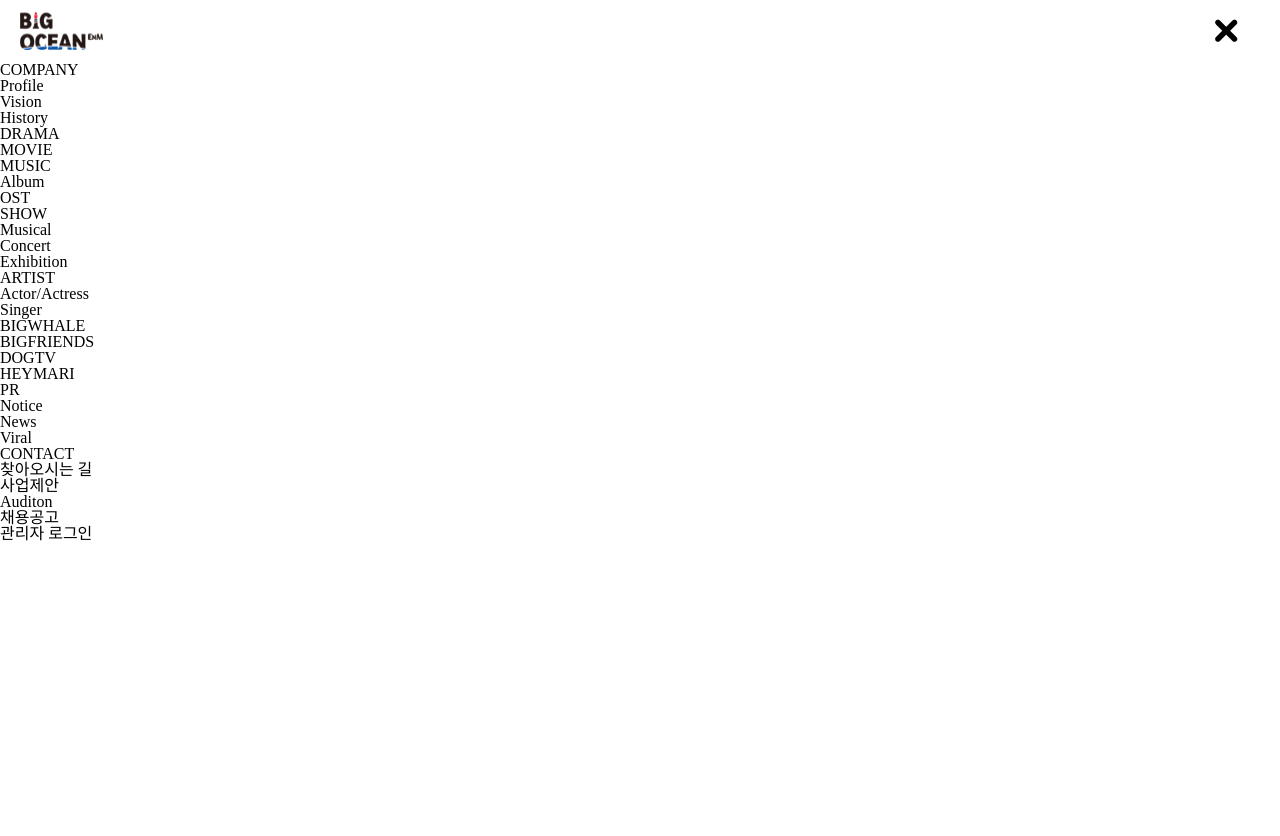
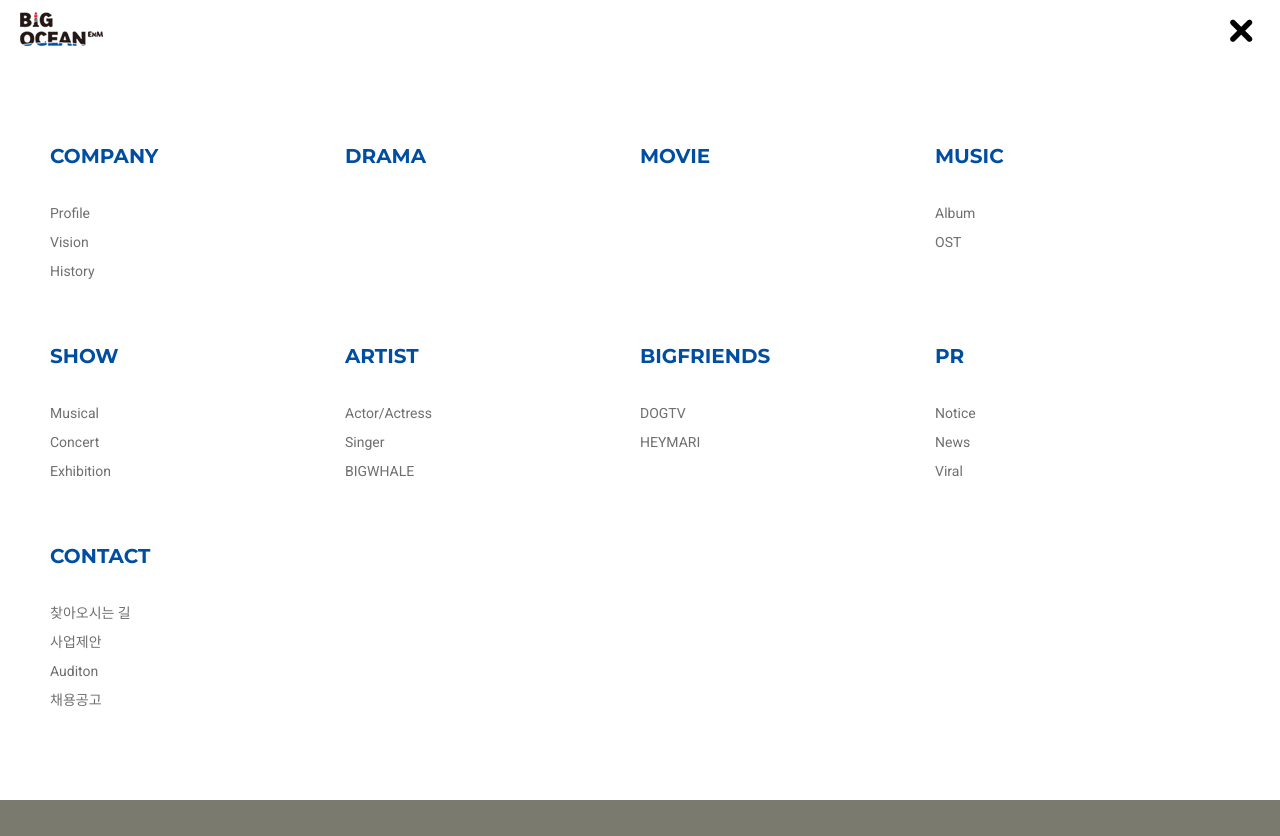
Before and after one commit to ryudg/BigOceanEnm, a plain HTML site: page index.html in a window 1280 px wide. Both pictures are taken after a click on the button 1241 px from the left and 30 px from the top of the page. Shown: the top 836 px of the page. After the commit the page ends 800 px from the top, so only its background shows below. Drawn offline with Linux system fonts and the light colour scheme.

Commit message:
Add files via upload

```diff
--- a/index.html
+++ b/index.html
@@ -81,71 +81,73 @@
     </header>
     <div class="menu1">
       <div class="clicked_nav">
-        <img src="./images/logo.png" alt="" />
+        <img class="cicked_logo" src="./images/logo.png" alt="" />
         <button class="nonhambtn">
           <img src="./images/nonehamberger.png" alt="" />
         </button>
       </div>
       <div class="clicked_content">
+        <div class="depth1">
+          <span><a href="">COMPANY</a></span>
           <ul>
-          <li>
-            COMPANY
+            <li><a href="#">Profile</a></li>
+            <li><a href="#">Vision</a></li>
+            <li><a href="#">History</a></li>
+          </ul>
+        </div>
+        <div class="depth1">
+          <span><a href="#">DRAMA</a></span>
+        </div>
+        <div class="depth1">
+          <span><a href="#">MOVIE</a></span>
+        </div>
+        <div class="depth1">
+          <span><a href="#">MUSIC</a></span>
           <ul>
-              <li>Profile</li>
-              <li>Vision</li>
-              <li>History</li>
+            <li><a href="#">Album</a></li>
+            <li><a href="#">OST</a></li>
           </ul>
-          </li>
-          <li>DRAMA</li>
-          <li>MOVIE</li>
-          <li>
-            MUSIC
+        </div>
+        <div class="depth1">
+          <span><a href="">SHOW</a></span>
           <ul>
-              <li>Album</li>
-              <li>OST</li>
+            <li><a href="#">Musical</a></li>
+            <li><a href="#">Concert</a></li>
+            <li><a href="#">Exhibition</a></li>
           </ul>
-          </li>
-          <li>
-            SHOW
+        </div>
+        <div class="depth1">
+          <span><a href="#">ARTIST</a></span>
           <ul>
-              <li>Musical</li>
-              <li>Concert</li>
-              <li>Exhibition</li>
+            <li><a href="#">Actor/Actress</a></li>
+            <li><a href="#">Singer</a></li>
+            <li><a href="#">BIGWHALE</a></li>
           </ul>
-          </li>
-          <li>
-            ARTIST
+        </div>
+        <div class="depth1">
+          <span><a href="#">BIGFRIENDS</a></span>
           <ul>
-              <li>Actor/Actress</li>
-              <li>Singer</li>
-              <li>BIGWHALE</li>
+            <li><a href="#">DOGTV</a></li>
+            <li><a href="#">HEYMARI</a></li>
           </ul>
-          </li>
-          <li>
-            BIGFRIENDS
+        </div>
+        <div class="depth1">
+          <span><a href="#">PR</a></span>
           <ul>
-              <li>DOGTV</li>
-              <li>HEYMARI</li>
+            <li><a href="#">Notice</a></li>
+            <li><a href="#">News</a></li>
+            <li><a href="#">Viral</a></li>
           </ul>
-          </li>
-          <li>
-            PR
+        </div>
+        <div class="depth1">
+          <span><a href="#">CONTACT</a></span>
           <ul>
-              <li>Notice</li>
-              <li>News</li>
-              <li>Viral</li>
+            <li><a href="#">찾아오시는 길</a></li>
+            <li><a href="#">사업제안</a></li>
+            <li><a href="#">Auditon</a></li>
+            <li><a href="#">채용공고</a></li>
           </ul>
-          </li>
-          <li>
-            CONTACT
-            <ul>
-              <li>찾아오시는 길</li>
-              <li>사업제안</li>
-              <li>Auditon</li>
-              <li>채용공고</li>
-            </ul>
-          </li>
-        </ul>
+        </div>
       </div>
       <div class="clicked_login"><a href="#">관리자 로그인</a></div>
     </div>
--- a/style.css
+++ b/style.css
@@ -6,7 +6,6 @@
 
 body {
   max-width: 100vw;
-  height: 300vh;
   background-color: rgb(122, 122, 110);
 }
 header {
@@ -84,20 +83,89 @@ header nav ul li:hover > ul {
   height: 300vh;
   background-color: #fff;
   display: none;
+  position: fixed;
+  height: 100%;
+  overflow: auto;
+  z-index: 99;
 }
 .menu1.look {
   display: block;
-  position: fixed;
 }
 .clicked_nav {
   display: flex;
   justify-content: space-between;
   margin: 12px 20px;
 }
+.nonhambtn .cicked_logo {
+  margin: 12px 5px;
+}
 .clicked_nav button {
-  margin-right: 15px;
+  position: fixed;
+  right: 20px;
 }
-
+.clicked_content {
+  margin: 100px 50px;
+}
+.depth1 {
+  width: 25%;
+  height: 200px;
+  float: left;
+}
+.depth1:nth-child(5),
+.depth1:last-child {
+  clear: both;
+}
+.depth1 span {
+  font-size: 20px;
+  font-weight: 700;
+  font-family: "Montserrat", sans-serif;
+}
+.depth1 span a {
+  color: #004ea1;
+}
+.depth1 a:hover {
+  color: #007afe;
+  transition: 0.3s;
+}
+.depth1 ul {
+  margin-top: 40px;
+  font-size: 14px;
+  color: #6f6f6f;
+  font-family: "Roboto", sans-serif;
+}
+.depth1 ul li {
+  margin-top: 15px;
+}
+.depth1 ul li a {
+  color: #6f6f6f;
+}
+.clicked_login {
+  clear: both;
+  position: relative;
+  bottom: -100px;
+  left: 50px;
+  margin-bottom: 150px;
+}
+.clicked_login a {
+  font-family: "Montserrat", sans-serif;
+  font-size: 10px;
+  padding: 10px 30px;
+  color: #fff;
+  background-color: #000;
+  border-radius: 20px;
+}
+.clicked_login a:hover {
+  color: #000;
+  background-color: #fff;
+  outline: 2px solid #000;
+  transition: 0.3s;
+}
+/*  */
+/*  */
+/*  */
+/*  */
+/*  */
+/*  */
 /* media query */
 @media (max-width: 1080px) {
   header ul li {
@@ -107,3 +175,16 @@ header nav ul li:hover > ul {
     padding: 10px 0;
   }
 }
+@media (max-width: 720px) {
+  .depth1 {
+    clear: both;
+  }
+  .depth1 span::before {
+    content: "";
+    position: relative;
+    bottom: -30px;
+    width: 1000px;
+    display: block;
+    border-bottom: 1px solid rgba(0, 0, 0, 0.09);
+  }
+}
```
Lines whose indentation alone changed are shown as unchanged.
